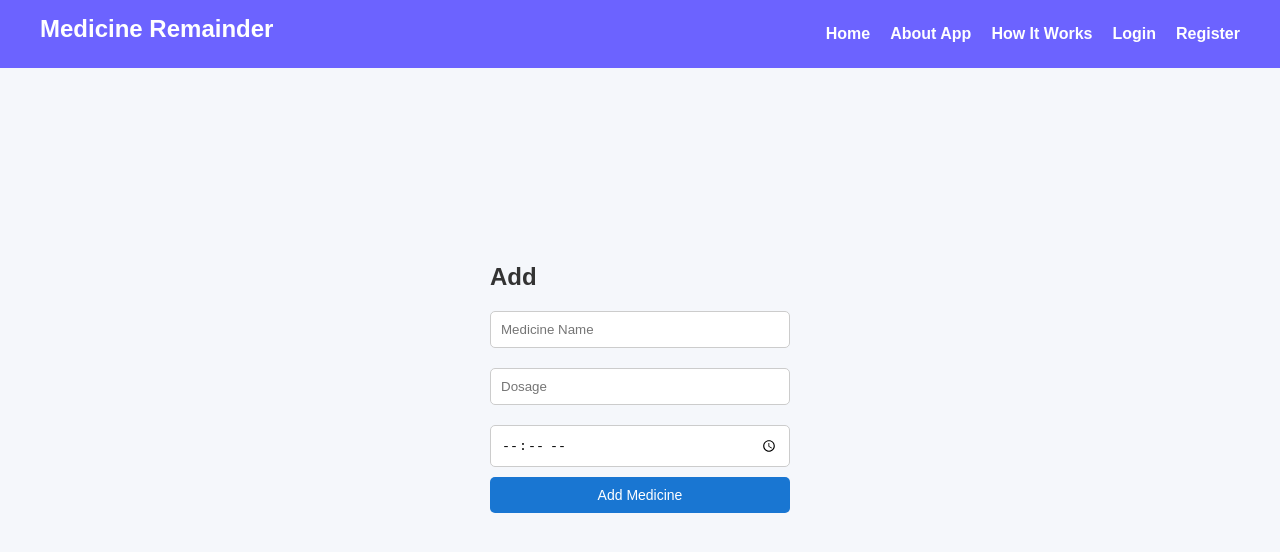
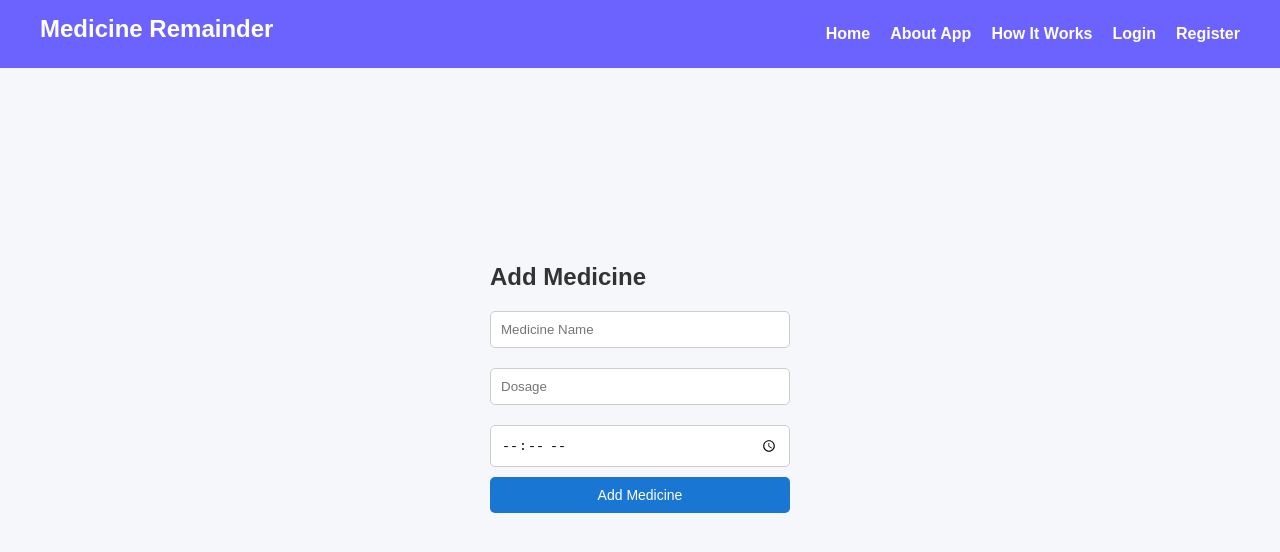
Before and after one commit to MadhuVasamsetti/Medicine_remainder, a React app in the folder frontend/: page /add-medicine in a window 1280 px wide. Shown: the top 552 px of the page. Built offline with nearby package versions, Linux system fonts and the light colour scheme; the HTML template or start-up script is replaced by a standard one.

Commit message:
Update AddMedicine.jsx

```diff
--- a/frontend/src/pages/AddMedicine.jsx
+++ b/frontend/src/pages/AddMedicine.jsx
@@ -25,7 +25,7 @@ function AddMedicine(){
 
       <form className="add-form" onSubmit={handleSubmit}>
 
-        <h2>Add </h2>
+        <h2>Add Medicine</h2>
 
         <input
         type="text"
```
